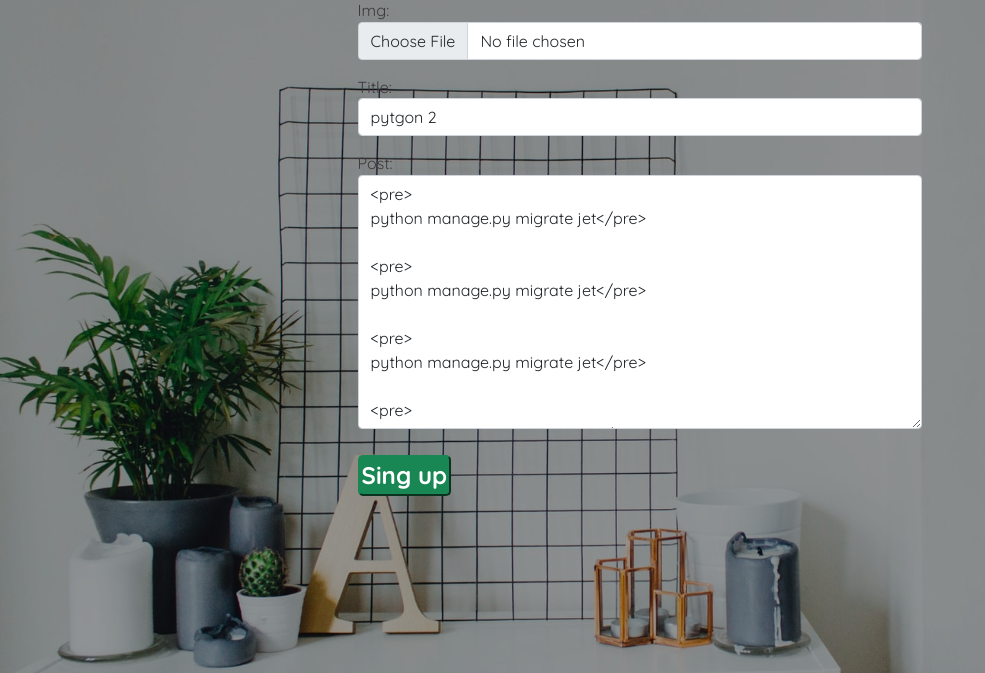
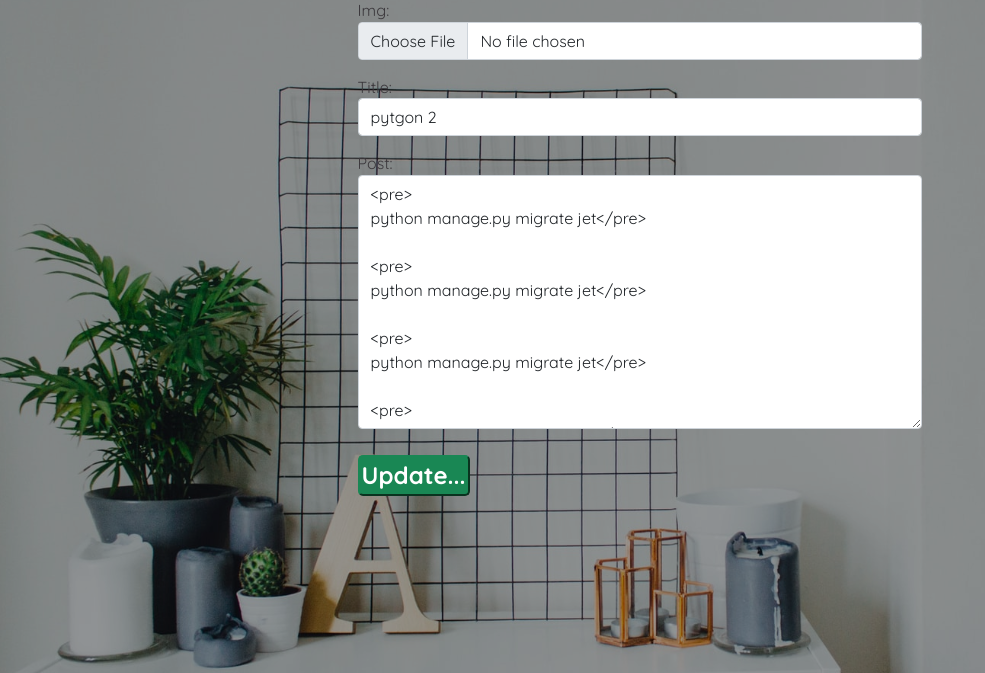
Before and after one commit to inayat100/SYT-BLOG, a Django app: page /update/20/ in a window 1280 px wide. Shown: the part 172-845 px from the top of the page, without its empty margins (0-985 px from the left). Run offline with Django 3.2, Linux system fonts and the light colour scheme; a user stored in the database is signed in; data comes from the database, SQL or seed files in the repository; some libraries are stand-ins or nearby versions.

Commit message:
Update update.html
ok

```diff
--- a/templates/update.html
+++ b/templates/update.html
@@ -23,7 +23,7 @@
         {{form.as_p}}
                     {{form.media}}
 
-         <input type="submit" class="cont-btn btn-success ml-5 mx-auto"  value="Sing up">
+         <input type="submit" class="cont-btn btn-success ml-5 mx-auto"  value="Update...">
 
       </div>
             </form>
```
